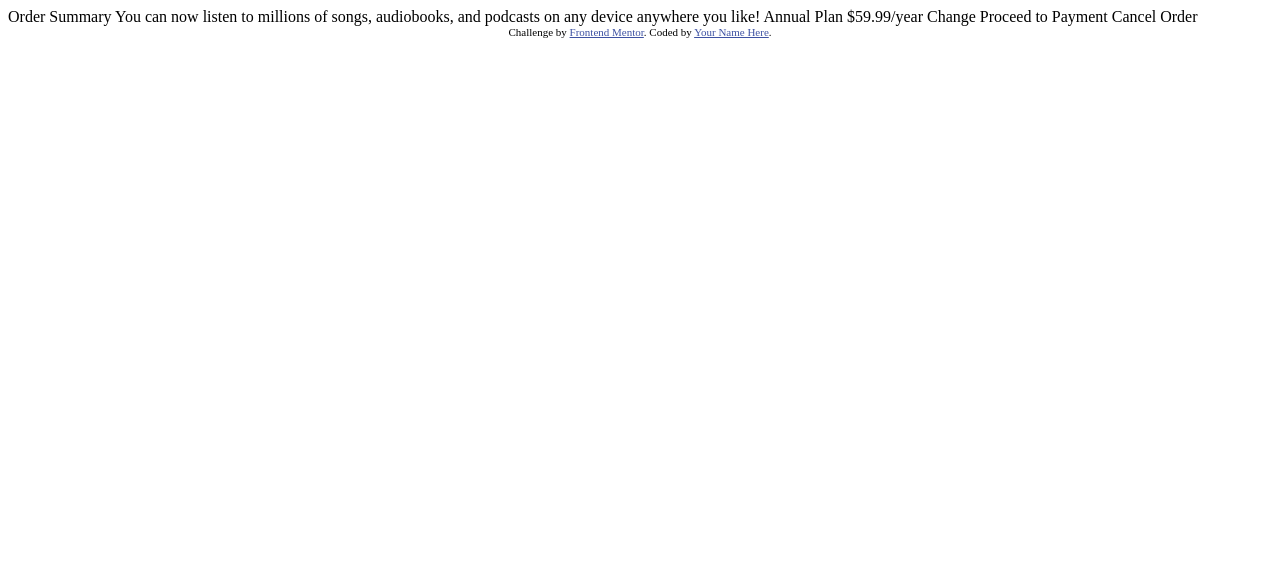
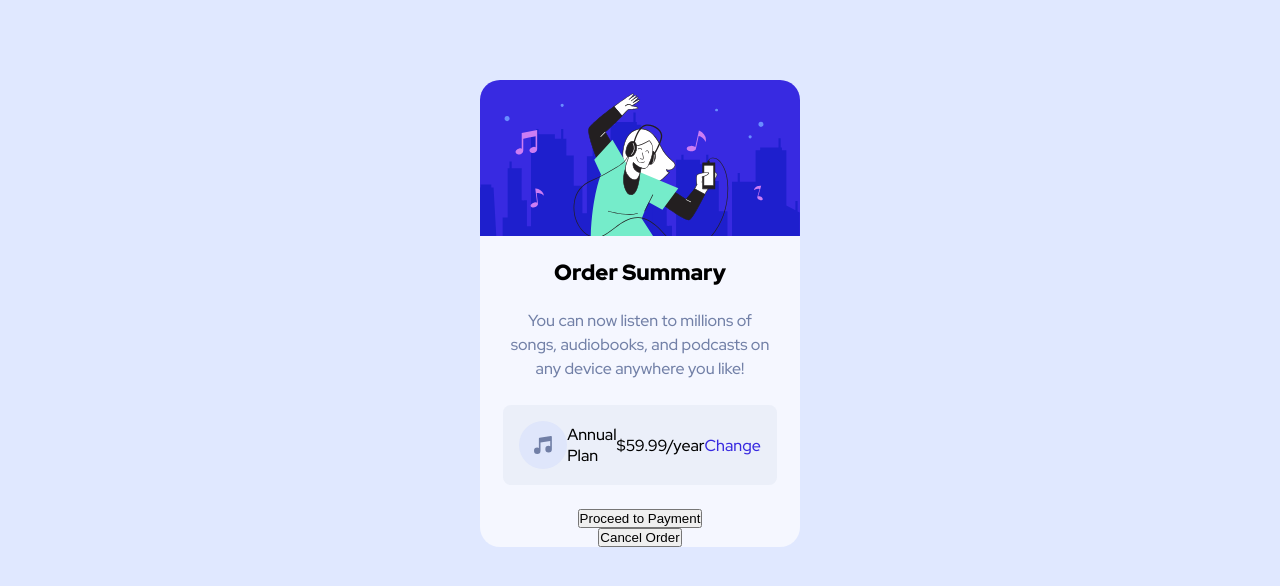
Before and after one commit to Mirthomasson/Order-Summary-Component, a plain HTML site: page index.html in a window 1280 px wide. Drawn offline with Linux system fonts and the light colour scheme.

Commit message:
first commit

```diff
--- a/index.html
+++ b/index.html
@@ -1,37 +1,40 @@
 <!DOCTYPE html>
 <html lang="en">
 	<head>
-  <meta charset="UTF-8">
-  <meta name="viewport" content="width=device-width, initial-scale=1.0"> <!-- displays site properly based on user's device -->
-
-  <link rel="icon" type="image/png" sizes="32x32" href="./images/favicon-32x32.png">
-
+		<meta charset="UTF-8" />
+		<meta name="viewport" content="width=device-width, initial-scale=1.0" />
+		<!-- displays site properly based on user's device -->
+		<link rel="stylesheet" type="text/css" href="./styles.css" />
+		<link
+			rel="icon"
+			type="image/png"
+			sizes="32x32"
+			href="./images/favicon-32x32.png"
+		/>
+		<link rel="preconnect" href="https://fonts.googleapis.com" />
+		<link rel="preconnect" href="https://fonts.gstatic.com" crossorigin />
+		<link
+			href="https://fonts.googleapis.com/css2?family=Red+Hat+Display:wght@500;700;900&display=swap"
+			rel="stylesheet"
+		/>
 		<title>Frontend Mentor | Order summary card</title>
-
-  <!-- Feel free to remove these styles or customise in your own stylesheet 👍 -->
-  <style>
-    .attribution { font-size: 11px; text-align: center; }
-    .attribution a { color: hsl(228, 45%, 44%); }
-  </style>
 	</head>
 	<body>
-
-  Order Summary
-
-  You can now listen to millions of songs, audiobooks, and podcasts on any
-  device anywhere you like!
-
-  Annual Plan
-  $59.99/year
-
-  Change
-
-  Proceed to Payment
-  Cancel Order
-
-  <div class="attribution">
-    Challenge by <a href="https://www.frontendmentor.io?ref=challenge" target="_blank">Frontend Mentor</a>.
-    Coded by <a href="#">Your Name Here</a>.
+		<header>
+			<img class="hero" src="./images/illustration-hero.svg" alt="hero image" />
+		</header>
+		<main class="main">
+			<h1>Order Summary</h1>
+      <p>You can now listen to millions of songs, audiobooks, and
+			podcasts on any device anywhere you like!</p>
+      <div class="plan-box">
+      <img class="music" src="./images/icon-music.svg" alt="music icon">
+      <div class="">Annual Plan</div>
+      <div class="">$59.99/year</div>
+      <div class="change">Change</div>
     </div>
+			<button class="pay">Proceed to Payment</button>
+      <button class="cancel">Cancel Order</button>
+		</main>
 	</body>
 </html>
--- /dev/null
+++ b/styles.css
@@ -0,0 +1,64 @@
+* {
+    box-sizing: border-box;
+    margin: 0;
+    padding: 0;
+}
+
+body {
+    background-color: hsl(225, 100%, 94%);
+    font-family: 'Red Hat Display', sans-serif;
+}
+
+.hero {
+    display: flex;
+    flex-direction: column;
+    align-items: center;
+    justify-content: center;
+    height: auto;
+    width: 20em;
+    border-radius: 1.25em 1.25em 0 0;
+    margin: 0 auto;
+    margin-top: 5em;
+}
+
+.main {
+    display: flex;
+    flex-direction: column;
+    align-items: center;
+    justify-content: center;
+    height: auto;
+    width: 20em;
+    margin: 0 auto;
+    background-color: hsl(225, 100%, 98%);
+    border-radius: 0 0 1.25em 1.25em;
+}
+
+h1 {
+    font-weight: 900;
+    font-size: 22px;
+    margin: 1em auto;
+}
+
+p {
+    font-size: 16px;
+    color: hsl(224, 23%, 55%);
+    text-align: center;
+    line-height: 1.5em;
+    margin: 0 1.5em;
+}
+
+
+.plan-box {
+    display: flex;
+    flex-direction: row;
+    align-items: center;
+    justify-content: center;
+    background-color: hsla(224, 23%, 55%, 0.074);
+    margin: 1.5em;
+    border-radius: .5em;
+    padding: 1em;
+}
+
+.change {
+    color: hsl(245, 75%, 52%);
+}
```
Lines whose indentation alone changed are shown as unchanged.
